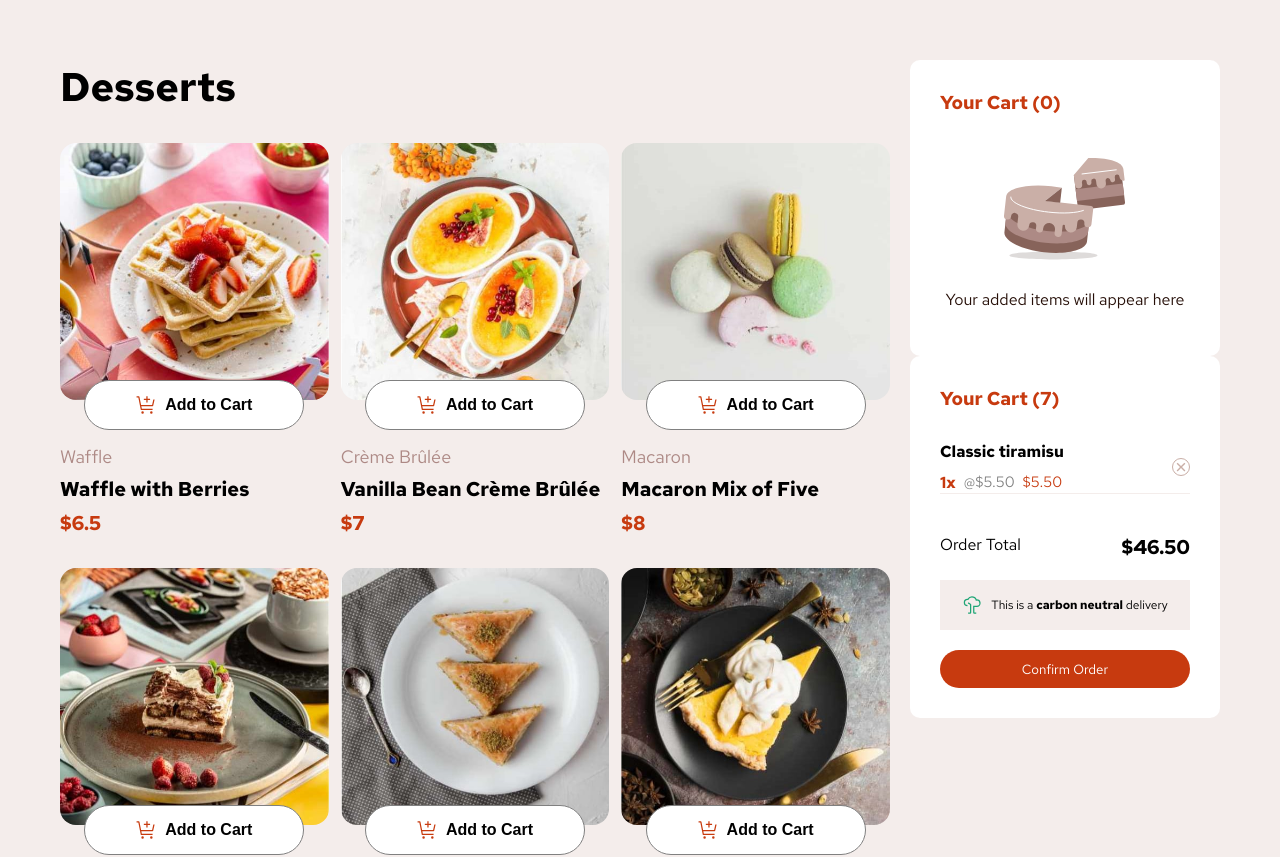
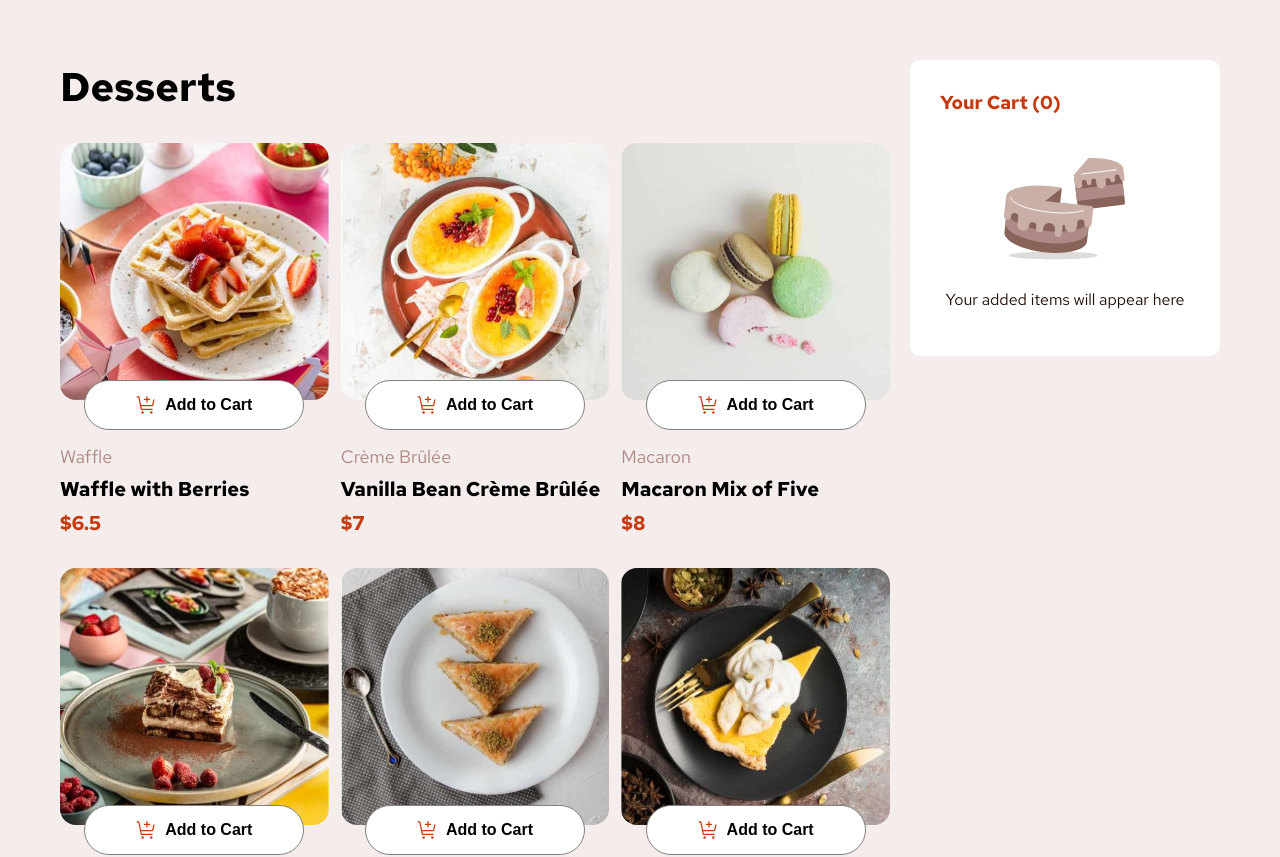
Before and after one commit to osvaldocams/product-cart-fm, a React (Vite) app: page / in a window 1280 px wide. Shown: the top 857 px of the page. Built offline with nearby package versions, Linux system fonts and the light colour scheme.

Commit message:
se agrego la funcionalidad del agregar un producto al cart, llenado del arreglo y mostrado en pantalla, codigo condicional cuando esta vacio

```diff
--- a/src/components/Card.jsx
+++ b/src/components/Card.jsx
@@ -1,6 +1,9 @@
-import React from 'react'
+import { useContext } from "react"
+import { ShoppingCartContext } from "../context"
 
 const Card = ({product}) => {
+    const context = useContext(ShoppingCartContext)
+
     return (
         <div className="card">
             <div className="card-img-container">
@@ -8,10 +11,17 @@ const Card = ({product}) => {
                     <source media="(min-width:739px )" srcSet={product.desktop_image} sizes="" />
                     <img src={product.mobile_image} alt={product.name} />
                 </picture>
-                <button
-                    className="card-button"
-                ><img src="/src/assets/icon-add-to-cart.svg" alt="" /> <span>Add to Cart</span>
-                </button>
+                {product.quantity <= 0 ? (
+                    <button
+                        className="card-button"
+                        onClick={()=>context.addToCart(product)}
+                    ><img src="/src/assets/icon-add-to-cart.svg" alt="" /> <span>Add to Cart</span>
+                    </button>
+                ):(
+                    <button>
+                        hello world {/*FIXME:*/}
+                    </button>
+                )}
             </div>
             <div className="card-body">
                 <p className="card-text">{product.category} </p>
--- a/src/components/Cart.jsx
+++ b/src/components/Cart.jsx
@@ -1,31 +1,30 @@
+import { useContext } from "react"
+import { ShoppingCartContext } from "../context"
 
 const Cart = () => {
+    const context = useContext(ShoppingCartContext)
 
-    return (
-        <div className="cart-div">
+    const renderCart = () => {
+        if(context.cart.length > 0){
+            return(
                 <div className='cart'>
-                <h3 className="cart-title">Your Cart (0)</h3>
-                <div className="cart-empty">
-                    <img src="/src/assets/illustration-empty-cart.svg" alt="" />
-                    <p>Your added items will appear here</p>
-                </div>
-            </div>
-            <div className='cart'>
-                <h3 className="cart-title">Your Cart (7)</h3>
+                    <h3 className="cart-title">Your Cart ({context.cart.length})</h3>
                     <div className="cart-filled">
-                    <div className="cart-item">
+                        {context.cart.map(item => (
+                            <div className="cart-item" key={item.id}>
                                 <div className="cart-item-left">
-                            <h3 className="cart-item-title">Classic tiramisu</h3>
+                                    <h3 className="cart-item-title">{item.name}</h3>
                                     <div className="cart-item-info">
-                                <span>1x</span>
-                                <span>@$5.50</span>
-                                <span>$5.50</span>
+                                        <span>{item.quantity}x</span>
+                                        <span>@${item.price} </span> {/*FIXME:*/}
+                                        <span>${item.price}</span>
                                     </div>
                                 </div>
                                 <div className="cart-item-right">
                                     <img src="/src/assets/icon-remove-item.svg" alt="" />
                                 </div>
                             </div>
+                        ))}
                         <div className="cart-item-totals">
                             <p className="total-text">Order Total</p>
                             <p className="total-number">$46.50</p>
@@ -39,9 +38,27 @@ const Cart = () => {
                         </button>
                     </div>
                 </div>
+            )
+        }else{
+            return(
+                <div className='cart'>
+                    <h3 className="cart-title">Your Cart (0)</h3>
+                    <div className="cart-empty">
+                        <img src="/src/assets/illustration-empty-cart.svg" alt="" />
+                        <p>Your added items will appear here</p>
+                    </div>
+                </div>
+            )
+        }
+    }
+
+    return (
+        <div className="cart-div">
+            {renderCart()}
             <div></div>
         </div>
     )
 }
 
+
 export default Cart
--- a/src/context/index.jsx
+++ b/src/context/index.jsx
@@ -5,10 +5,25 @@ export const ShoppingCartContext = createContext()
 export const ShoppingCartProvider = ({children}) =>{
 
     const [products, setProducts] = useState(data)
+    const [cart, setCart] = useState([])
+
+    const addToCart = (item) => {
+        const productExist = cart.findIndex(cartItem => cartItem.id === item.id)
+        if(productExist >= 0){
+            return item
+        }
+        else{
+            item.quantity = 1
+            setCart([...cart, item])
+        }
+    }
 
     return (
         <ShoppingCartContext.Provider value={{
-            products
+            products,
+            cart,
+            setCart,
+            addToCart
         }}>
             {children}
         </ShoppingCartContext.Provider>
```
Lines whose indentation alone changed are shown as unchanged.
